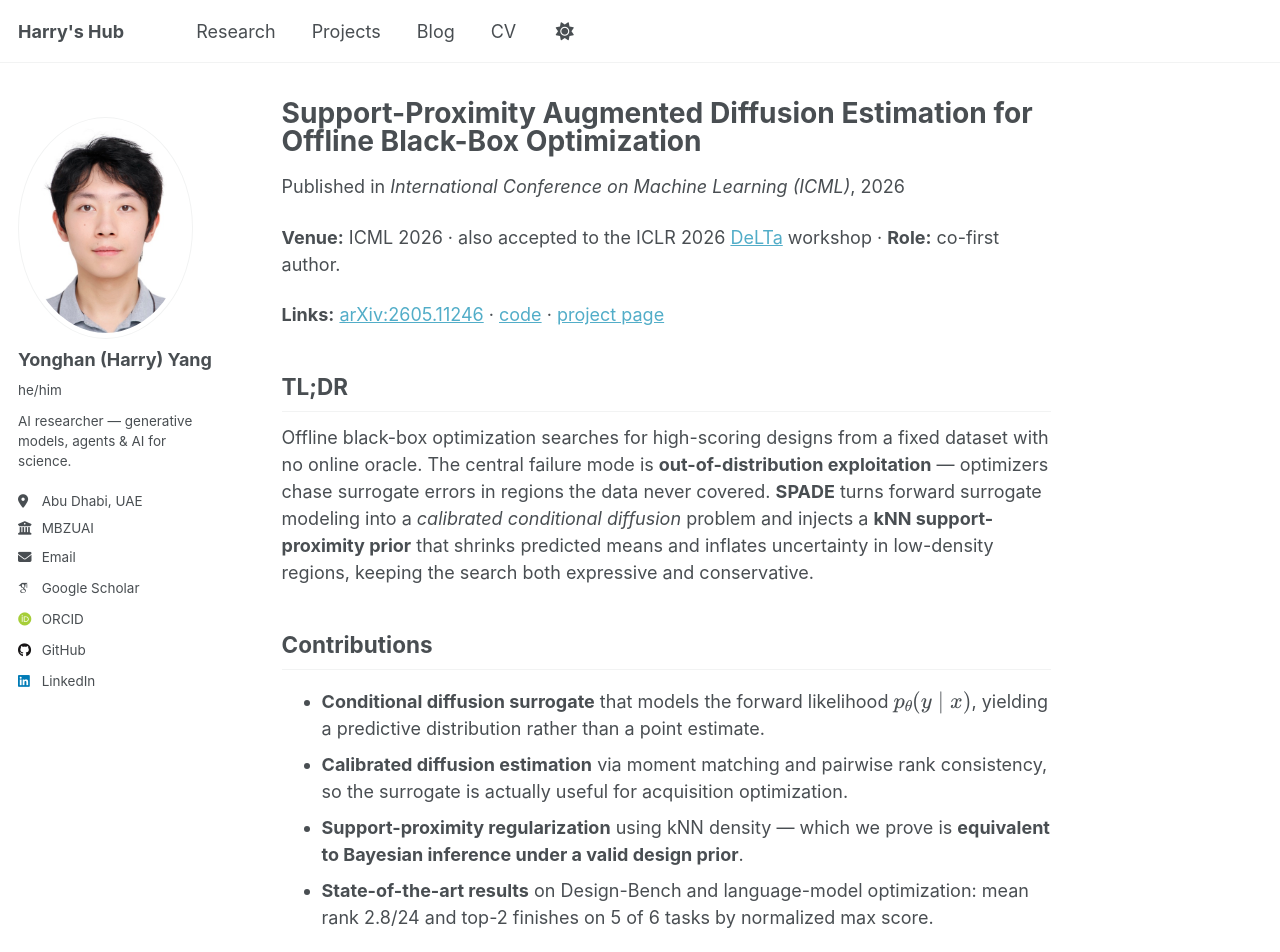
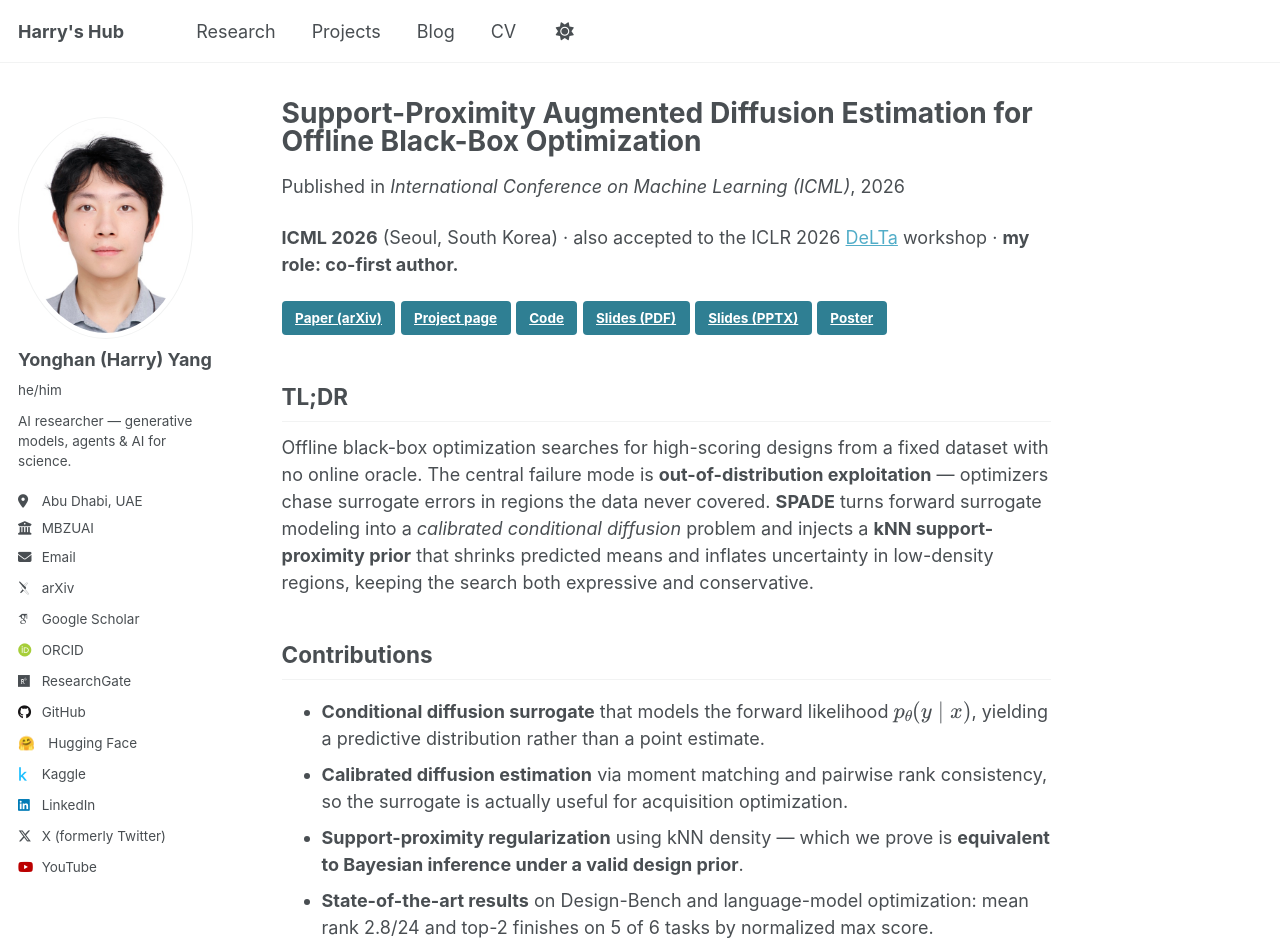
Before and after one commit to HarryYoung2018/HarryYoung2018.github.io, a Jekyll site: the page built from _publications/2026-05-01-spade-offline-black-box-optimization.md, in a window 1280 px wide and 1400 px high. Shown: the top 952 px of the window. Built offline with Jekyll 4.4.1, drawn with Linux system fonts in a browser that asks for light colours; some web fonts are replaced; a script that is not in the unit is left out; some of the changed text lies outside the part shown.

Commit message:
Add real paper details, embedded SPADE assets, and full profile links
Publications:
- Rename generic entries to their real titles: Herculean (arXiv:2605.14355,
  under review at NeurIPS 2026) and BioXArena (arXiv:2605.15766)
- Add QUACK (arXiv:2605.27068)
- Record my actual role on each paper
- SPADE: embed the ICML 2026 slides and poster inline, add BibTeX,
  and link the project page, code, and PPTX

Profiles: add Google Scholar, ORCID, arXiv listing, ResearchGate, Kaggle,
X, YouTube, and Hugging Face (new field in author-profile.html).

Styling: responsive .pdf-embed for inline slide/poster viewers, hidden on
narrow screens where download links take over.

Co-Authored-By: Claude Opus 4.8 <noreply@anthropic.com>

````diff
--- a/_config.yml
+++ b/_config.yml
@@ -35,14 +35,14 @@ author:
 
   # Academic websites
   academia: # URL
-  arxiv: # URL - Update with the correct link to your profile
+  arxiv: "https://arxiv.org/search/?searchtype=author&query=Yonghan+Yang" # listing; arXiv author pages (arxiv.org/a/...) must be claimed separately
   googlescholar: "https://scholar.google.com/citations?user=XJJjo0sAAAAJ"
   inspire-hep: # URL
   impactstory: # URL
   orcid: "https://orcid.org/0009-0009-5228-3624"
-  semantic: # URL
+  semantic: # URL - auto-generated page; add once indexed
   pubmed: # URL
-  researchgate: # URL
+  researchgate: "https://www.researchgate.net/profile/Yonghan-Yang"
   scopus: # URL
 
   # Repositories and software development
@@ -50,7 +50,8 @@ author:
   codepen: # Username
   dribbble: # Username
   github: "HarryYoung2018"
-  kaggle: # Username
+  huggingface: "SuperHarry" # Username (custom field, rendered in _includes/author-profile.html)
+  kaggle: "harryyyang" # Username
   stackoverflow: # User number or user number and name (i.e., use "1" or "1/jeff-atwood")
 
   # Social media
@@ -72,12 +73,12 @@ author:
   steam: # Username
   telegram: # URL
   tumblr: # Username
-  twitter: # Username for X / Twitter
+  twitter: "MorningWorrier" # Username for X / Twitter
   vine: # Username
   weibo: # Username
   wikipedia: # Username
   xing: # Username
-  youtube: # Username
+  youtube: "YonghanYang-b8i" # Username (theme prefixes @)
   zhihu: # Username
 
 # Publication Category - The following the list of publication categories and their headings
--- a/_includes/author-profile.html
+++ b/_includes/author-profile.html
@@ -81,6 +81,9 @@
       {% endif %}
       {% if author.github %}
         <li><a href="https://github.com/{{ author.github }}"><i class="fab fa-fw fa-github icon-pad-right" aria-hidden="true"></i>GitHub</a></li>
+      {% endif %}
+      {% if author.huggingface %}
+        <li><a href="https://huggingface.co/{{ author.huggingface }}"><span class="icon-pad-right" aria-hidden="true">&#129303;</span>Hugging Face</a></li>
       {% endif %}
       {% if author.kaggle %}
         <li><a href="https://kaggle.com/{{ author.kaggle }}"><i class="fab fa-fw fa-kaggle icon-pad-right" aria-hidden="true"></i>Kaggle</a></li>
--- a/_publications/2026-05-01-spade-offline-black-box-optimization.md
+++ b/_publications/2026-05-01-spade-offline-black-box-optimization.md
@@ -7,15 +7,22 @@ excerpt: 'SPADE casts forward surrogate modeling as a calibrated conditional dif
 date: 2026-05-01
 venue: 'International Conference on Machine Learning (ICML)'
 paperurl: 'https://arxiv.org/abs/2605.11246'
-citation: 'Yonghan Yang*, Ye Yuan*, Zipeng Sun, Linfeng Du, Bowei He, Haolun Wu, Can Chen, and Xue Liu. (2026). &quot;Support-Proximity Augmented Diffusion Estimation for Offline Black-Box Optimization.&quot; <i>International Conference on Machine Learning (ICML 2026)</i>. (* equal contribution)'
+slidesurl: 'https://harryyoung2018.github.io/files/spade_icml2026_slides.pdf'
+bibtexurl: 'https://harryyoung2018.github.io/files/spade_icml2026.bib'
+citation: 'Yonghan Yang*, Ye Yuan*, Zipeng Sun, Linfeng Du, Bowei He, Haolun Wu, Can Chen, and Xue Liu. (2026). &quot;Support-Proximity Augmented Diffusion Estimation for Offline Black-Box Optimization.&quot; <i>Proceedings of the 43rd International Conference on Machine Learning (ICML 2026)</i>, PMLR 306, Seoul, South Korea. (* equal contribution)'
 ---
 
-**Venue:** ICML 2026 · also accepted to the ICLR 2026 [DeLTa](https://openreview.net/forum?id=bTMCB3gorf) workshop
-· **Role:** co-first author.
+**ICML 2026** (Seoul, South Korea) · also accepted to the ICLR 2026
+[DeLTa](https://openreview.net/forum?id=bTMCB3gorf) workshop · **my role: co-first author.**
 
-**Links:** [arXiv:2605.11246](https://arxiv.org/abs/2605.11246) ·
-[code](https://github.com/HarryYoung2018/spade) ·
-[project page](https://harryyoung2018.github.io/spade/)
+<p>
+  <a href="https://arxiv.org/abs/2605.11246" class="btn btn--info">Paper (arXiv)</a>
+  <a href="https://harryyoung2018.github.io/spade/" class="btn btn--info">Project page</a>
+  <a href="https://github.com/HarryYoung2018/spade" class="btn btn--info">Code</a>
+  <a href="/files/spade_icml2026_slides.pdf" class="btn btn--info">Slides (PDF)</a>
+  <a href="/files/spade_icml2026_slides.pptx" class="btn btn--info">Slides (PPTX)</a>
+  <a href="/files/spade_icml2026_poster.pdf" class="btn btn--info">Poster</a>
+</p>
 
 ## TL;DR
 
@@ -37,6 +44,38 @@ expressive and conservative.
 - **State-of-the-art results** on Design-Bench and language-model optimization: mean rank 2.8/24
   and top-2 finishes on 5 of 6 tasks by normalized max score.
 
+## Slides
+
+<div class="pdf-embed">
+  <iframe src="/files/spade_icml2026_slides.pdf#view=FitH" title="SPADE ICML 2026 slides" loading="lazy"></iframe>
+</div>
+<p style="font-size:0.85em;"><em>Can't see the slides? <a href="/files/spade_icml2026_slides.pdf">Download the PDF</a> or the <a href="/files/spade_icml2026_slides.pptx">PPTX</a>.</em></p>
+
+## Poster
+
+<div class="pdf-embed pdf-embed--poster">
+  <iframe src="/files/spade_icml2026_poster.pdf#view=FitH" title="SPADE ICML 2026 poster" loading="lazy"></iframe>
+</div>
+<p style="font-size:0.85em;"><em><a href="/files/spade_icml2026_poster.pdf">Download the poster (PDF)</a>.</em></p>
+
+## BibTeX
+
+```bibtex
+@inproceedings{yang2026spade,
+  title     = {Support-Proximity Augmented Diffusion Estimation for Offline Black-Box Optimization},
+  author    = {Yang, Yonghan and Yuan, Ye and Sun, Zipeng and Du, Linfeng and
+               He, Bowei and Wu, Haolun and Chen, Can and Liu, Xue},
+  booktitle = {Proceedings of the 43rd International Conference on Machine Learning},
+  series    = {Proceedings of Machine Learning Research},
+  volume    = {306},
+  address   = {Seoul, South Korea},
+  publisher = {PMLR},
+  year      = {2026}
+}
+```
+
+<p style="font-size:0.85em;"><em><a href="/files/spade_icml2026.bib">Download .bib</a> (includes the arXiv entry).</em></p>
+
 Work supervised by [Ye Yuan](https://stevenyuan666.github.io/) and
 [Prof. Xue (Steve) Liu](https://cs.mcgill.ca/~xueliu/site/intro.html) at
 [Mila – Quebec AI Institute](https://mila.quebec/en).
--- a/assets/css/main.scss
+++ b/assets/css/main.scss
@@ -41,3 +41,37 @@
     "vendor/font-awesome/solid",
     "vendor/font-awesome/brands"
 ;
+
+/* Responsive embedded PDFs (slides, posters) on publication pages */
+.pdf-embed {
+  position: relative;
+  width: 100%;
+  padding-top: 62.5%; /* 16:10, matches typical slide decks */
+  margin: 1em 0 0.5em;
+  border: 1px solid #d3d3d3;
+  border-radius: 4px;
+  overflow: hidden;
+  background: #f8f8f8;
+
+  iframe {
+    position: absolute;
+    top: 0;
+    left: 0;
+    width: 100%;
+    height: 100%;
+    border: 0;
+  }
+}
+
+/* Posters are portrait — give them a taller box */
+.pdf-embed--poster {
+  padding-top: 129%; /* ~A0 portrait aspect */
+}
+
+/* On small screens an inline PDF viewer is unusable; hide it and rely on the
+   download link that follows each embed. */
+@media (max-width: 37.5em) {
+  .pdf-embed {
+    display: none;
+  }
+}
````
Also changed, not shown: _pages/about.md (+3 -0 lines), _pages/cv.md (+6 -3 lines), _publications/2025-10-01-multimodal-biomedical-ml-agent-benchmark.md (deleted, +0 -16 lines), _publications/2026-03-01-agentic-benchmark-financial-intelligence.md (deleted, +0 -16 lines), _publications/2026-05-15-bioxarena-biomedical-ml-agent-benchmark.md (added, +35 -0 lines), _publications/2026-05-17-herculean-agentic-benchmark-financial-intelligence.md (added, +31 -0 lines), _publications/2026-05-26-quack-multimodal-social-deduction-agents.md (added, +44 -0 lines), files/spade_icml2026.bib (added, +20 -0 lines), 4 other files.
